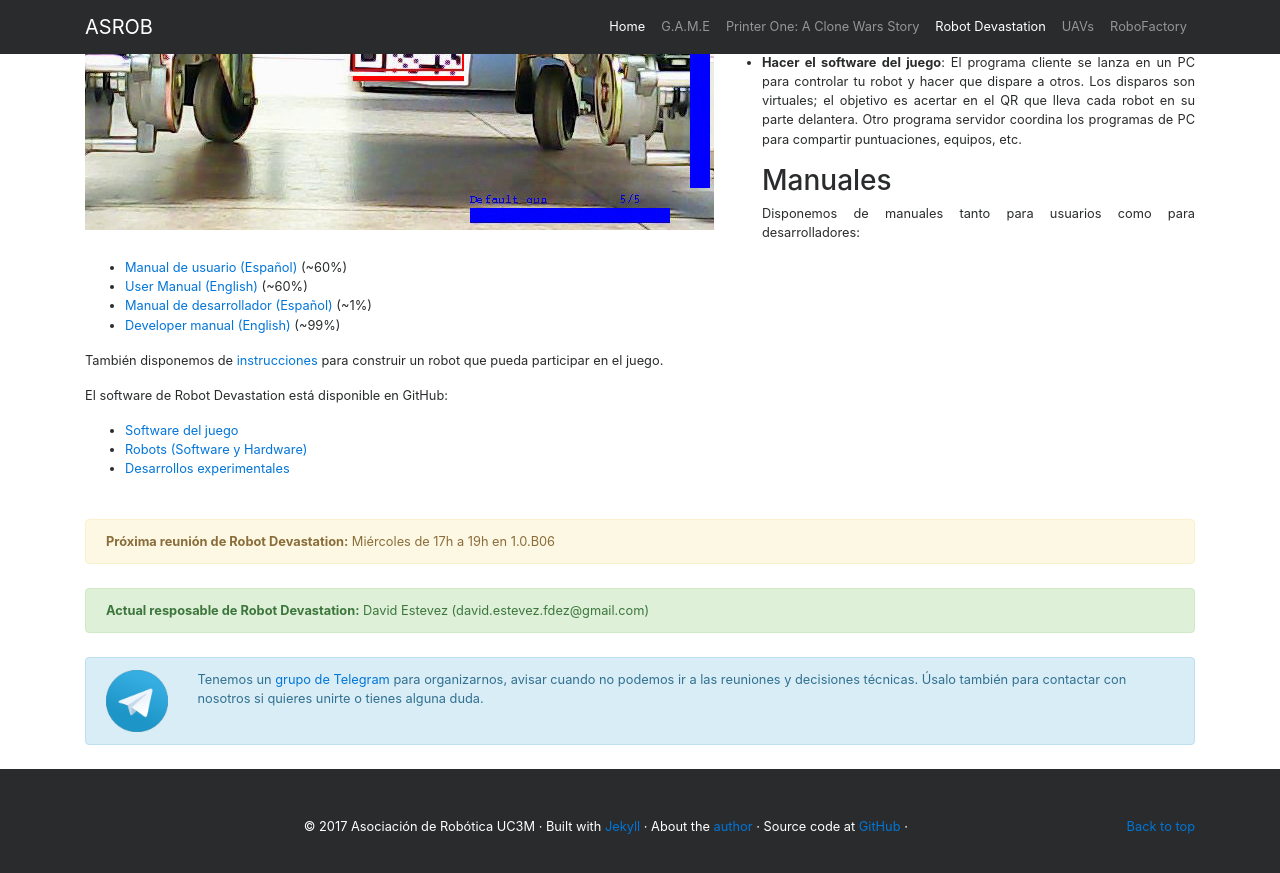
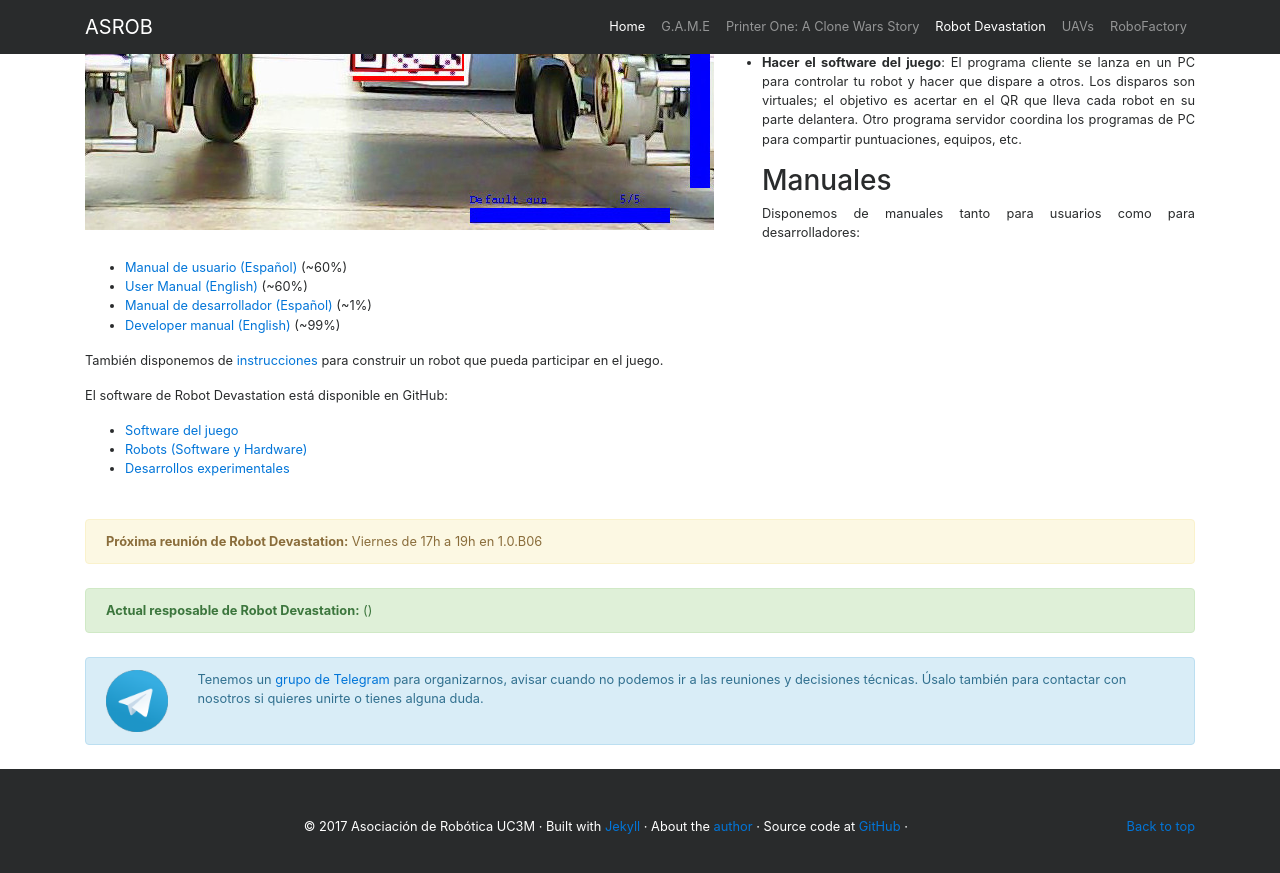
Before and after one commit to asrob-uc3m/asrob-uc3m.github.io, a Jekyll site: the page built from _workgroups/2017-05-28-robot-devastation.markdown, in a window 1280 px wide and 900 px high, scrolled down 968 px. Shown: the top 873 px of the window. Built offline with Jekyll 4.4.1, drawn with Linux system fonts in a browser that asks for light colours.

Commit message:
Update 2017-05-28-robot-devastation.markdown

```diff
--- a/_workgroups/2017-05-28-robot-devastation.markdown
+++ b/_workgroups/2017-05-28-robot-devastation.markdown
@@ -7,9 +7,9 @@
 url_telegram: https://telegram.me/joinchat/ADT1EAjJk_gwAb9GNkqcpA
 picture: /img/rd.png
 picture_full: /img/rd-full.jpg
-manager: David Estevez
-manager_email: david.estevez.fdez@gmail.com
-next_meeting:  Miércoles de 17h a 19h en 1.0.B06
+manager:
+manager_email:
+next_meeting:  Viernes de 17h a 19h en 1.0.B06
 layout: workgroup
 ---
 
```
